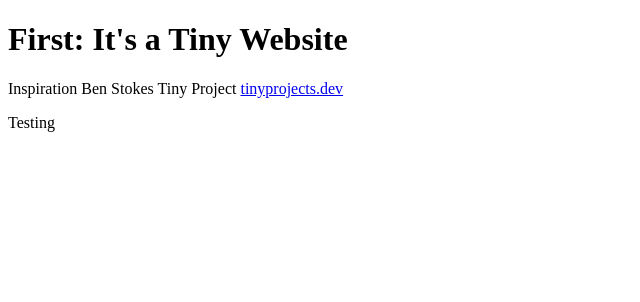
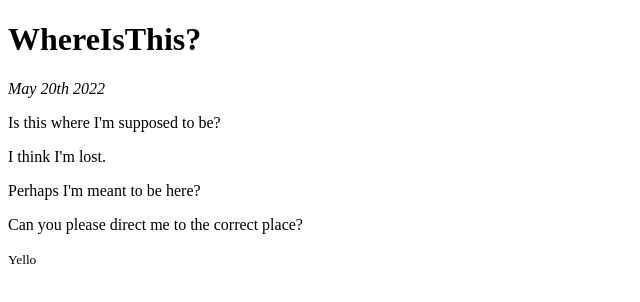
Before and after one commit to WhereIsThis/WhereIsThis.github.io, a plain HTML site: page index.html in a window 1280 px wide. Shown: the whole page, without its empty margins (0-640 px from the left). Drawn offline with Linux system fonts and the light colour scheme.

Commit message:
Update index.html

```diff
--- a/index.html
+++ b/index.html
@@ -1,9 +1,22 @@
 <!DOCTYPE html>
 <html>
-    <h1>First: It's a Tiny Website</h1>
-    <body>
-        <p>Inspiration Ben Stokes Tiny Project <a href="https://tinyprojects.dev" target="_blank">tinyprojects.dev</a></p>
+<head>
+    <title>First: WhereIsThis?</title>
+</head>
+<body>
+    <h1>WhereIsThis?</h1>
+    <p><i>May 20th 2022</i></p>
 
-        <p>Testing</p>
-    </body>
+    <p>Is this where I'm supposed to be?</p>
+
+    <p>I think I'm lost.</p>
+
+    <p>Perhaps I'm meant to be here?</p>
+
+    <p>Can you please direct me to the correct place?</p>
+
+    <footer>
+        <p><small>Yello</small></p>
+    </footer>
+</body>
 </html>
```
